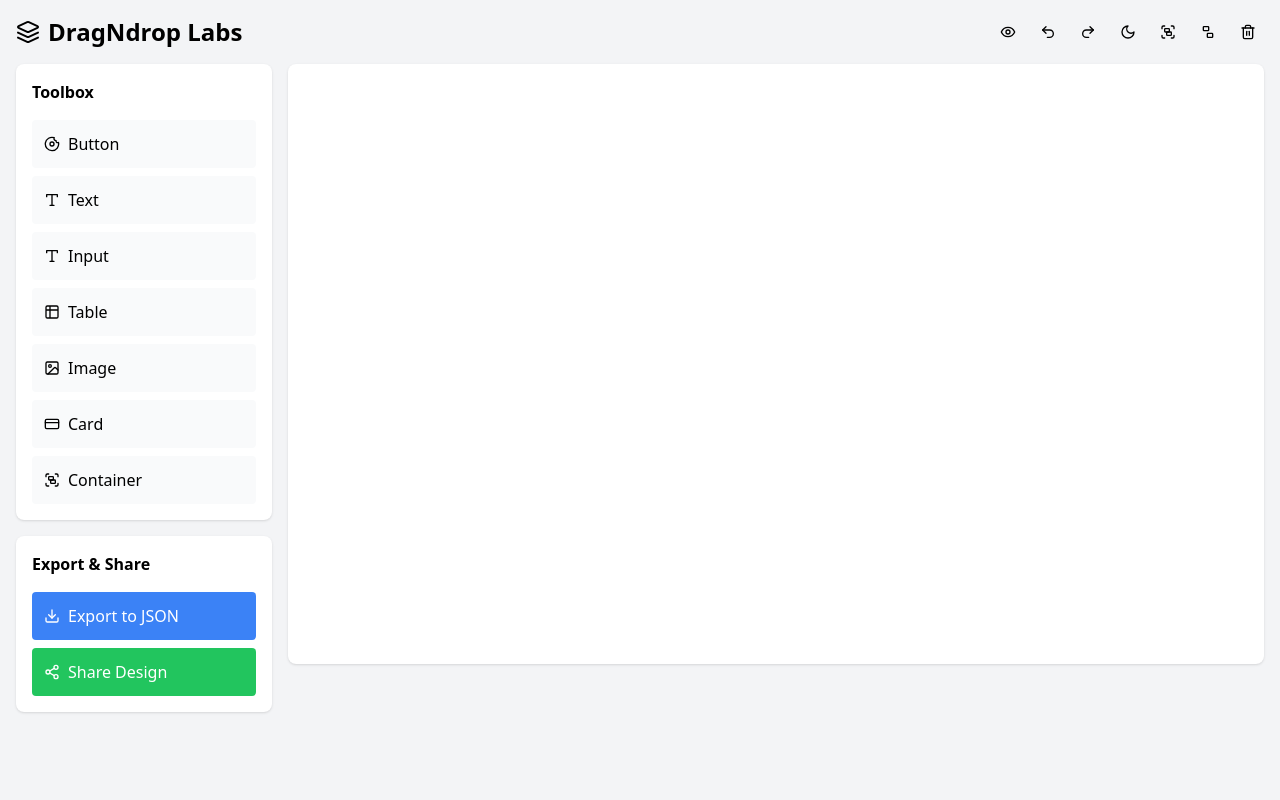
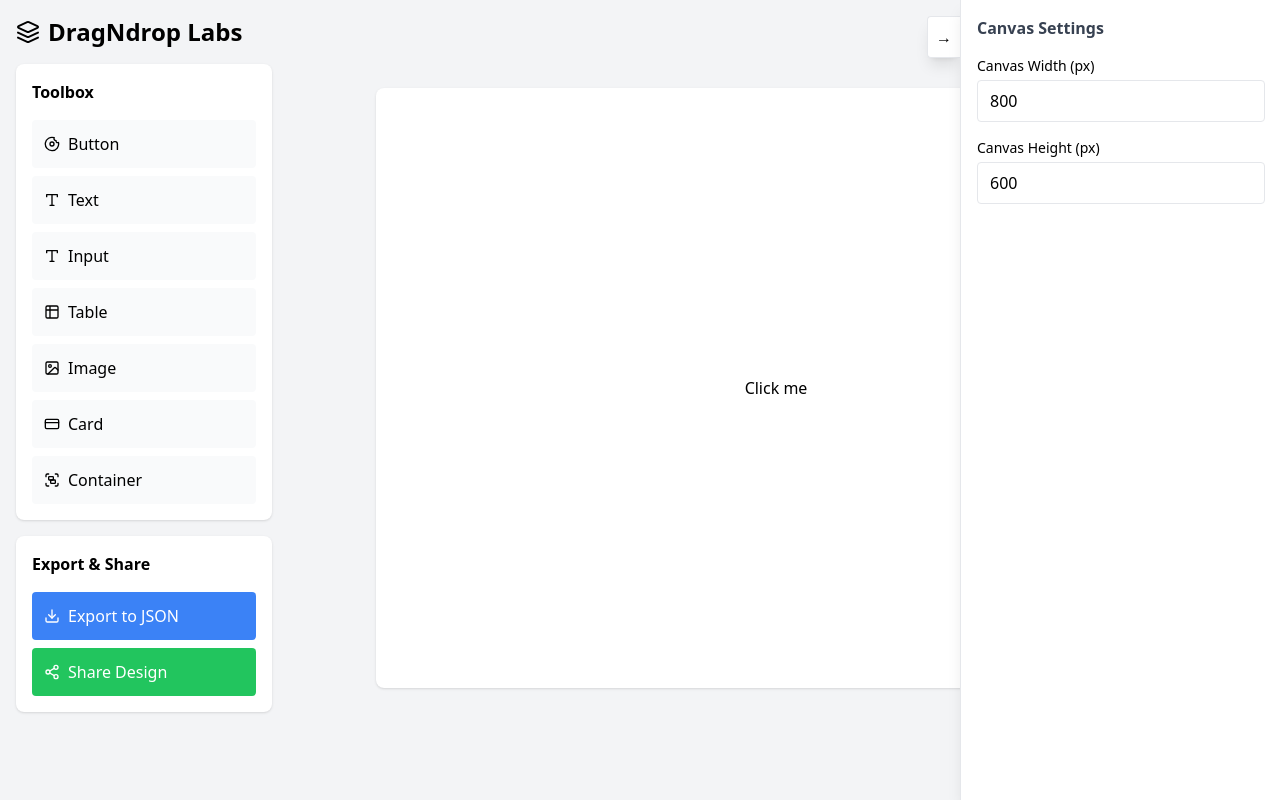
Before and after one commit to Badri2513/DragNdrop-Labs, a React (Vite) app in the folder project/: page / in a window 1280 px wide. Both pictures are taken after a click on the element "Button". Built offline with nearby package versions, Linux system fonts and the light colour scheme.

Commit message:
Drag and drop

```diff
--- a/project/src/App.tsx
+++ b/project/src/App.tsx
@@ -1,4 +1,4 @@
-import React, { useCallback, useEffect } from 'react';
+import React, { useCallback, useEffect, useState } from 'react';
 import {
   Layers,
   Type,
@@ -23,6 +23,9 @@ import StyleEditor from './components/StyleEditor';
 import PhoneMockup from './components/PhoneMockup';
 import useStore from './store/useStore';
 
+type ElementType = "button" | "text" | "input" | "table" | "container" | "image" | "card";
+type Position = "absolute" | "relative" | "fixed" | "static" | "sticky";
+
 function App() {
   const {
     elements,
@@ -30,8 +33,10 @@ function App() {
     selectedElement,
     theme,
     isPreviewMode,
+    canvasWidth,
+    canvasHeight,
     addElement,
-    moveElement,
+    updateElementPosition,
     setElementState,
     undo,
     redo,
@@ -43,6 +48,8 @@ function App() {
     togglePreviewMode,
     loadDesign
   } = useStore();
+
+  const [draggingElement, setDraggingElement] = useState<{ id: string; startX: number; startY: number } | null>(null);
 
   useEffect(() => {
     const params = new URLSearchParams(window.location.search);
@@ -69,19 +76,53 @@ function App() {
     { type: "container", icon: Group, label: "Container" },
   ];
 
-  const handleDragEnd = useCallback(
-    (result: DropResult) => {
-      if (!result.destination) return;
+  const handleDragStart = (e: React.MouseEvent, id: string) => {
+    if (isPreviewMode) return;
+    const element = e.currentTarget as HTMLElement;
+    const rect = element.getBoundingClientRect();
+    setDraggingElement({
+      id,
+      startX: e.clientX - rect.left,
+      startY: e.clientY - rect.top,
+    });
+  };
 
-      if (result.source.droppableId === "toolbox") {
-        const type = result.draggableId as any;
-        addElement(type);
-      } else {
-        moveElement(result.source.index, result.destination.index);
+  const handleDragMove = useCallback((e: MouseEvent) => {
+    if (!draggingElement) return;
+    const element = document.getElementById(draggingElement.id);
+    if (!element) return;
+
+    const canvas = element.parentElement;
+    if (!canvas) return;
+
+    const canvasRect = canvas.getBoundingClientRect();
+    const elementRect = element.getBoundingClientRect();
+
+    // Calculate new position
+    let x = e.clientX - canvasRect.left - draggingElement.startX;
+    let y = e.clientY - canvasRect.top - draggingElement.startY;
+
+    // Constrain to canvas bounds
+    x = Math.max(0, Math.min(x, canvasRect.width - elementRect.width));
+    y = Math.max(0, Math.min(y, canvasRect.height - elementRect.height));
+
+    updateElementPosition(draggingElement.id, x, y);
+  }, [draggingElement, updateElementPosition]);
+
+  const handleDragEnd = useCallback(() => {
+    setDraggingElement(null);
+  }, []);
+
+  useEffect(() => {
+    if (draggingElement) {
+      document.addEventListener('mousemove', handleDragMove);
+      document.addEventListener('mouseup', handleDragEnd);
+      return () => {
+        document.removeEventListener('mousemove', handleDragMove);
+        document.removeEventListener('mouseup', handleDragEnd);
+      };
     }
-    },
-    [addElement, moveElement]
-  );
+  }, [draggingElement, handleDragMove, handleDragEnd]);
 
   const handleElementSelect = (id: string) => {
     selectElement(selectedElement === id ? null : id);
@@ -147,6 +188,13 @@ function App() {
       navigator.clipboard.writeText(shareUrl).then(() => {
         alert('Share link copied to clipboard!');
       }).catch(console.error);
+    }
+  };
+
+  const handleCanvasClick = (e: React.MouseEvent) => {
+    // Only deselect if clicking directly on the canvas (not on an element)
+    if (e.target === e.currentTarget) {
+      selectElement(null);
     }
   };
 
@@ -219,7 +267,6 @@ function App() {
           </div>
         </div>
 
-        <DragDropContext onDragEnd={handleDragEnd}>
         <div className="flex gap-4">
           {!isPreviewMode && (
             <div className="w-64">
@@ -229,25 +276,12 @@ function App() {
                 }`}
               >
                 <h2 className="font-semibold mb-4">Toolbox</h2>
-                  <Droppable droppableId="toolbox" isDropDisabled={true}>
-                    {(provided) => (
+                <div className="space-y-2">
+                  {toolboxItems.map((item) => (
                     <div
-                        {...provided.droppableProps}
-                        ref={provided.innerRef}
-                        className="space-y-2"
-                      >
-                        {toolboxItems.map((item, index) => (
-                          <Draggable
                       key={item.type}
-                            draggableId={item.type}
-                            index={index}
-                          >
-                            {(provided) => (
-                              <div
-                                ref={provided.innerRef}
-                                {...provided.draggableProps}
-                                {...provided.dragHandleProps}
-                                className={`flex items-center gap-2 p-3 rounded cursor-move
+                      onClick={() => addElement(item.type as ElementType)}
+                      className={`flex items-center gap-2 p-3 rounded cursor-pointer
                         ${
                           theme === "dark"
                             ? "bg-gray-700 hover:bg-gray-600"
@@ -257,13 +291,8 @@ function App() {
                       <item.icon className="w-4 h-4" />
                       {item.label}
                     </div>
-                            )}
-                          </Draggable>
                   ))}
-                        {provided.placeholder}
                 </div>
-                    )}
-                  </Droppable>
               </div>
 
               <div className={`mt-4 rounded-lg shadow p-4 ${
@@ -297,34 +326,26 @@ function App() {
           )}
 
           <div
-              className={`flex-1 ${
-                isPreviewMode ? "flex justify-center items-start pt-8" : ""
+            className={`flex-1 relative flex justify-center items-center ${
+              isPreviewMode ? "pt-8" : ""
             }`}
           >
-              <Droppable droppableId="canvas" isDropDisabled={isPreviewMode}>
-                {(provided) => (
-                  <>
             {isPreviewMode ? (
               <PhoneMockup>
                 <div className="p-4">
-                          {elements.map((element, index) => (
+                  {elements.map((element) => (
                     <div
                       key={element.id}
                       className="mb-4"
                       style={{
-                                width:
-                                  element.properties.layout?.width || "100%",
-                                textAlign:
-                                  element.properties.layout?.alignment ||
-                                  "left",
+                        width: element.properties.layout?.width || "100%",
+                        textAlign: element.properties.layout?.alignment || "left",
                       }}
                     >
                       <PreviewElement
                         element={element}
                         value={elementStates[element.id]}
-                                onChange={(value) =>
-                                  setElementState(element.id, value)
-                                }
+                        onChange={(value) => setElementState(element.id, value)}
                       />
                     </div>
                   ))}
@@ -332,65 +353,54 @@ function App() {
               </PhoneMockup>
             ) : (
               <div
-                        {...provided.droppableProps}
-                        ref={provided.innerRef}
-                        className={`min-h-[600px] rounded-lg shadow p-4 ${
+                className={`rounded-lg shadow p-4 relative overflow-hidden ${
                   theme === "dark" ? "bg-gray-800" : "bg-white"
                 }`}
+                style={{
+                  width: `${canvasWidth}px`,
+                  height: `${canvasHeight}px`,
+                }}
+                onClick={handleCanvasClick}
               >
-                        {elements.map((element, index) => (
-                          <Draggable
+                {elements.map((element) => (
+                  <div
                     key={element.id}
-                            draggableId={element.id}
-                            index={index}
-                            isDragDisabled={isPreviewMode}
-                          >
-                            {(provided) => (
-                              <div
-                                ref={provided.innerRef}
-                                {...provided.draggableProps}
-                                {...provided.dragHandleProps}
-                                className={`mb-4 ${
-                                  !isPreviewMode &&
-                                  selectedElement === element.id
+                    id={element.id}
+                    onMouseDown={(e) => handleDragStart(e, element.id)}
+                    onClick={(e) => {
+                      e.stopPropagation();
+                      !draggingElement && handleElementSelect(element.id);
+                    }}
+                    className={`inline-block ${
+                      !isPreviewMode && selectedElement === element.id
                         ? "ring-2 ring-blue-500"
                         : ""
                     }`}
-                                onClick={() =>
-                                  !isPreviewMode &&
-                                  handleElementSelect(element.id)
-                                }
                     style={{
-                                  width:
-                                    element.properties.layout?.width || "100%",
-                                  textAlign:
-                                    element.properties.layout?.alignment ||
-                                    "left",
+                      position: (element.properties.layout?.position as Position) || "absolute",
+                      left: element.properties.layout?.left || "50%",
+                      top: element.properties.layout?.top || "50%",
+                      transform: element.properties.layout?.transform || "translate(-50%, -50%)",
+                      width: "fit-content",
+                      cursor: draggingElement?.id === element.id ? "grabbing" : "grab",
                     }}
                   >
+                    <div style={{ width: element.properties.layout?.width || "auto" }}>
                       <PreviewElement
                         element={element}
                         value={elementStates[element.id]}
-                                  onChange={(value) =>
-                                    setElementState(element.id, value)
-                                  }
+                        onChange={(value) => setElementState(element.id, value)}
                       />
                     </div>
-                            )}
-                          </Draggable>
+                  </div>
                 ))}
               </div>
             )}
-                    {!isPreviewMode && provided.placeholder}
-                  </>
-                )}
-              </Droppable>
           </div>
         </div>
-        </DragDropContext>
       </div>
 
-      {!isPreviewMode && selectedElement && (
+      {!isPreviewMode && (
         <StyleEditor elementId={selectedElement} position="floating" />
       )}
     </div>
--- a/project/src/components/StyleEditor.tsx
+++ b/project/src/components/StyleEditor.tsx
@@ -2,7 +2,7 @@ import React, { useState } from "react";
 import useStore from "../store/useStore";
 
 interface StyleEditorProps {
-  elementId: string;
+  elementId: string | null;
   position?: "sidebar" | "floating";
 }
 
@@ -11,32 +11,89 @@ export default function StyleEditor({
   position = "floating",
 }: StyleEditorProps) {
   const [isOpen, setIsOpen] = useState(true);
-  const { elements, updateElement } = useStore();
-  const element = elements.find((el) => el.id === elementId);
+  const { elements, updateElement, canvasWidth, canvasHeight, setCanvasDimensions } = useStore();
+  const element = elementId ? elements.find((el) => el.id === elementId) : null;
+
+  if (!element && !elementId) {
+    // Show canvas controls when no element is selected
+    return (
+      <>
+        <button
+          onClick={() => setIsOpen(!isOpen)}
+          className="fixed right-80 top-4 bg-white p-2 rounded-l shadow-lg border border-r-0 border-gray-200"
+        >
+          {isOpen ? "→" : "←"}
+        </button>
+        <div
+          className={`fixed right-0 top-0 h-screen bg-white shadow-lg border-l border-gray-200 overflow-y-auto transition-all duration-300 ${
+            isOpen ? "w-80" : "w-0"
+          }`}
+        >
+          <div className="p-4 min-w-[320px]">
+            <h3 className="font-semibold text-gray-700 mb-4">Canvas Settings</h3>
+            <div className="space-y-4">
+              <div>
+                <label className="block text-sm font-medium mb-1">Canvas Width (px)</label>
+                <input
+                  type="number"
+                  value={canvasWidth || ''}
+                  onChange={(e) => {
+                    const value = e.target.value === '' ? 0 : Number(e.target.value);
+                    setCanvasDimensions(value, canvasHeight);
+                  }}
+                  min="100"
+                  max="2000"
+                  className="w-full px-3 py-2 border rounded focus:outline-none focus:ring-2 focus:ring-blue-500"
+                />
+              </div>
+              <div>
+                <label className="block text-sm font-medium mb-1">Canvas Height (px)</label>
+                <input
+                  type="number"
+                  value={canvasHeight || ''}
+                  onChange={(e) => {
+                    const value = e.target.value === '' ? 0 : Number(e.target.value);
+                    setCanvasDimensions(canvasWidth, value);
+                  }}
+                  min="100"
+                  max="2000"
+                  className="w-full px-3 py-2 border rounded focus:outline-none focus:ring-2 focus:ring-blue-500"
+                />
+              </div>
+            </div>
+          </div>
+        </div>
+      </>
+    );
+  }
 
   if (!element) return null;
 
   const { style = {}, layout = {} } = element.properties;
 
   const handleStyleChange = (property: string, value: string) => {
+    if (!elementId) return;
     updateElement(elementId, {
       style: { ...style, [property]: value },
     });
   };
 
   const handleLayoutChange = (property: string, value: string) => {
+    if (!elementId) return;
     updateElement(elementId, {
       layout: { ...layout, [property]: value },
     });
   };
 
   const handleTextChange = (value: string) => {
+    if (!elementId) return;
     updateElement(elementId, {
       text: value,
     });
   };
 
   const handleLinkChange = (value: string) => {
+    if (!elementId) return;
     updateElement(elementId, {
       onClick: `window.location.href = '${value || '#'}'`,
     });
--- a/project/src/store/useStore.ts
+++ b/project/src/store/useStore.ts
@@ -19,6 +19,10 @@ export interface Element {
       width?: string;
       height?: string;
       alignment?: 'left' | 'center' | 'right';
+      position?: string;
+      left?: string;
+      top?: string;
+      transform?: string;
     };
   };
   groupId?: string;
@@ -37,11 +41,15 @@ interface State {
   selectedElement: string | null;
   theme: 'light' | 'dark';
   isPreviewMode: boolean;
+  canvasWidth: number;
+  canvasHeight: number;
   addElement: (type: Element['type'], properties?: Partial<Element['properties']>) => void;
   updateElement: (id: string, properties: Partial<Element['properties']>) => void;
   removeElement: (id: string) => void;
   setElementState: (id: string, value: string) => void;
   moveElement: (sourceIndex: number, destinationIndex: number) => void;
+  updateElementPosition: (id: string, x: number, y: number) => void;
+  setCanvasDimensions: (width: number, height: number) => void;
   undo: () => void;
   redo: () => void;
   selectElement: (id: string | null) => void;
@@ -49,7 +57,7 @@ interface State {
   groupElements: (elementIds: string[]) => void;
   ungroupElements: (groupId: string) => void;
   togglePreviewMode: () => void;
-  loadDesign: (designData: { elements: Element[]; elementStates: Record<string, string>; theme: 'light' | 'dark' }) => void;
+  loadDesign: (designData: { elements: Element[]; elementStates: Record<string, string>; theme: 'light' | 'dark'; canvasWidth: number; canvasHeight: number }) => void;
 }
 
 const useStore = create<State>((set) => ({
@@ -63,6 +71,20 @@ const useStore = create<State>((set) => ({
   selectedElement: null,
   theme: 'light',
   isPreviewMode: false,
+  canvasWidth: 800,
+  canvasHeight: 600,
+
+  setCanvasDimensions: (width, height) => {
+    set((state) => ({
+      canvasWidth: width,
+      canvasHeight: height,
+      history: {
+        past: [...state.history.past, state.elements],
+        present: state.elements,
+        future: [],
+      },
+    }));
+  },
 
   addElement: (type, properties = {}) => {
     set((state) => {
@@ -93,6 +115,10 @@ const useStore = create<State>((set) => ({
           layout: {
             width: '100%',
             alignment: 'left',
+            position: 'absolute',
+            left: '50%',
+            top: '50%',
+            transform: 'translate(-50%, -50%)',
             ...properties.layout,
           },
         },
@@ -169,6 +195,34 @@ const useStore = create<State>((set) => ({
       const newElements = Array.from(state.elements);
       const [removed] = newElements.splice(sourceIndex, 1);
       newElements.splice(destinationIndex, 0, removed);
+      return {
+        elements: newElements,
+        history: {
+          past: [...state.history.past, state.elements],
+          present: newElements,
+          future: [],
+        },
+      };
+    });
+  },
+
+  updateElementPosition: (id, x, y) => {
+    set((state) => {
+      const newElements = state.elements.map((el) =>
+        el.id === id
+          ? {
+              ...el,
+              properties: {
+                ...el.properties,
+                layout: {
+                  ...el.properties.layout,
+                  left: `${x}px`,
+                  top: `${y}px`,
+                },
+              },
+            }
+          : el
+      );
       return {
         elements: newElements,
         history: {
@@ -262,6 +316,8 @@ const useStore = create<State>((set) => ({
       elements: designData.elements,
       elementStates: designData.elementStates,
       theme: designData.theme,
+      canvasWidth: designData.canvasWidth || 800,
+      canvasHeight: designData.canvasHeight || 600,
       history: {
         past: [],
         present: designData.elements,
```
Lines whose indentation alone changed are shown as unchanged.
